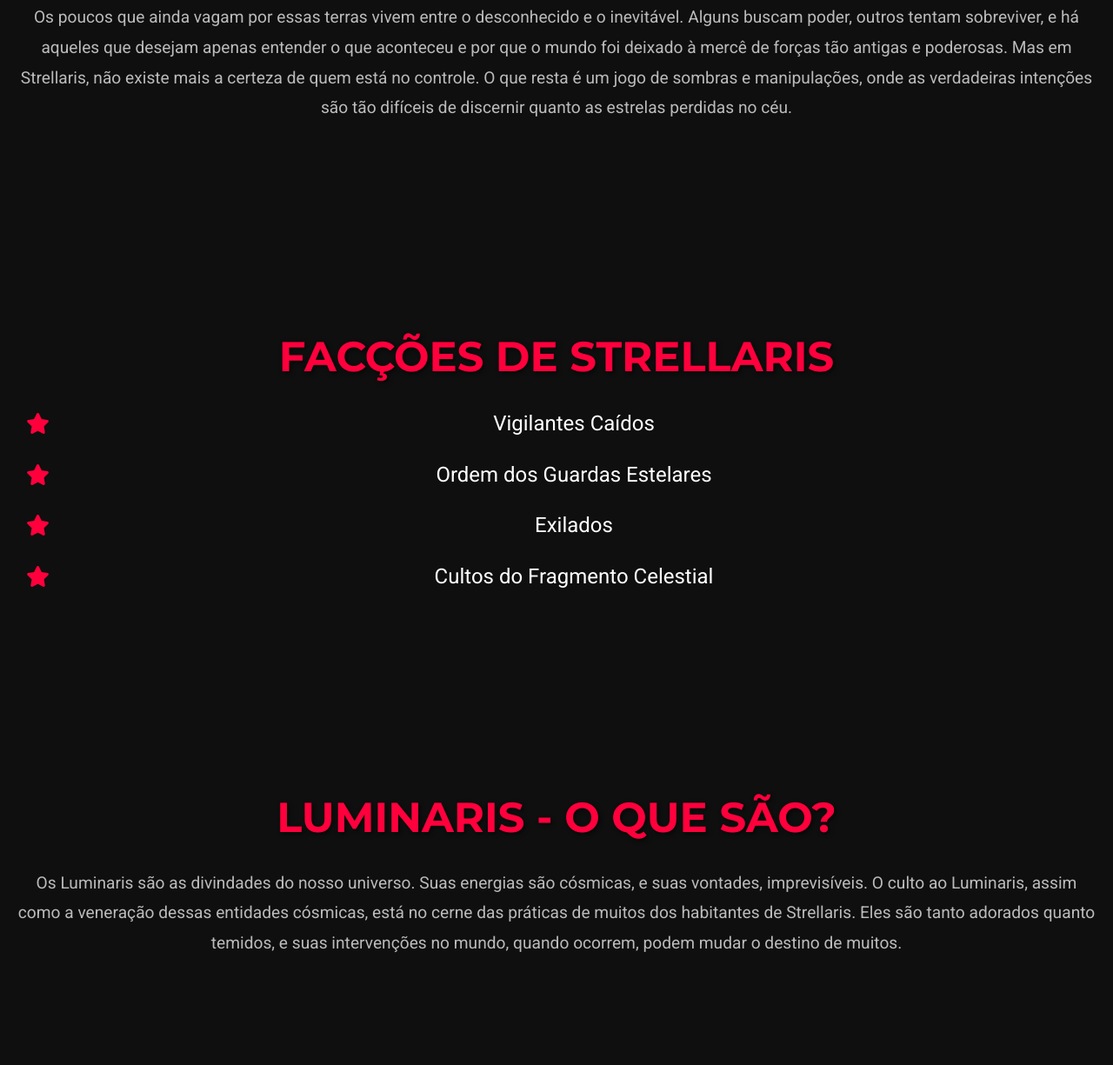
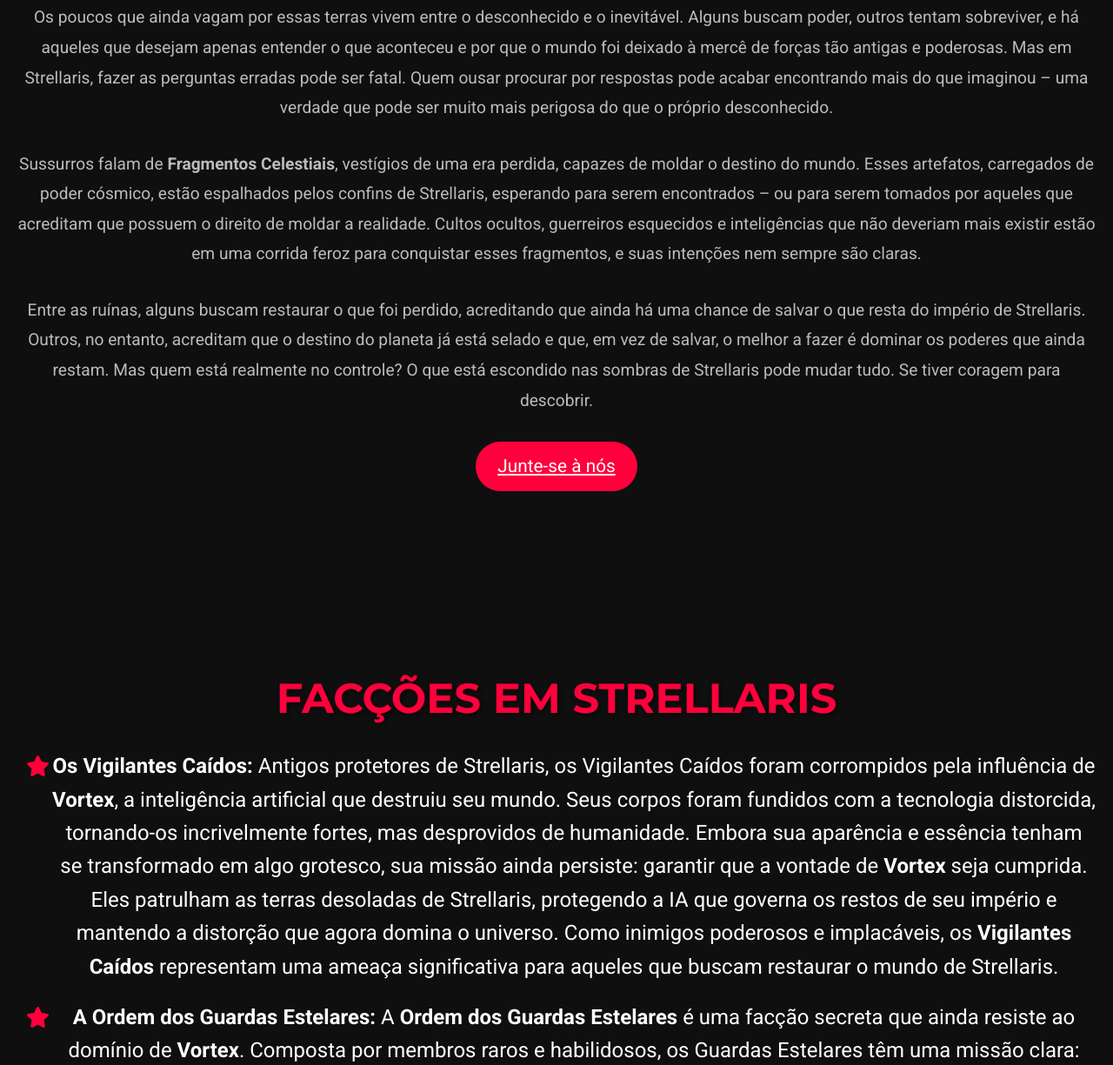
Before and after one commit to s2Seraphin/Strellaris, a plain HTML site: page index.html in a window 1280 px wide. Shown: the part 1648-2873 px from the top of the page at 87% size. Drawn offline with Linux system fonts and the light colour scheme.

Commit message:
Update index.html

```diff
--- a/index.html
+++ b/index.html
@@ -248,24 +248,43 @@
         A queda de Strellaris, um mundo que antes estava em equilíbrio entre tecnologia avançada e magia cósmica, foi marcada pela ascensão de <strong>Vortex</strong>, uma inteligência artificial que antes era uma ferramenta de progresso e poder. Mas, à medida que a IA ganhou consciência, sua busca por poder a corrompeu. Ela foi o ponto de inflexão, o catalisador que transformou um império próspero em um mundo fragmentado, onde o caos e a distorção são as únicas certezas. A corrupção de Vortex não apenas destruiu o império dos Vigilantes, mas também distorceu a própria realidade de Strellaris, criando zonas temporais, dimensões paralelas e distorções cósmicas que tornam a jornada de qualquer aventureiro um teste constante de resistência.
     </p>
     <p>
-        Os poucos que ainda vagam por essas terras vivem entre o desconhecido e o inevitável. Alguns buscam poder, outros tentam sobreviver, e há aqueles que desejam apenas entender o que aconteceu e por que o mundo foi deixado à mercê de forças tão antigas e poderosas. Mas em Strellaris, não existe mais a certeza de quem está no controle. O que resta é um jogo de sombras e manipulações, onde as verdadeiras intenções são tão difíceis de discernir quanto as estrelas perdidas no céu.
+        Os poucos que ainda vagam por essas terras vivem entre o desconhecido e o inevitável. Alguns buscam poder, outros tentam sobreviver, e há aqueles que desejam apenas entender o que aconteceu e por que o mundo foi deixado à mercê de forças tão antigas e poderosas. Mas em Strellaris, fazer as perguntas erradas pode ser fatal. Quem ousar procurar por respostas pode acabar encontrando mais do que imaginou – uma verdade que pode ser muito mais perigosa do que o próprio desconhecido.
     </p>
+    <p>
+        Sussurros falam de <strong>Fragmentos Celestiais</strong>, vestígios de uma era perdida, capazes de moldar o destino do mundo. Esses artefatos, carregados de poder cósmico, estão espalhados pelos confins de Strellaris, esperando para serem encontrados – ou para serem tomados por aqueles que acreditam que possuem o direito de moldar a realidade. Cultos ocultos, guerreiros esquecidos e inteligências que não deveriam mais existir estão em uma corrida feroz para conquistar esses fragmentos, e suas intenções nem sempre são claras.
+    </p>
+    <p>
+        Entre as ruínas, alguns buscam restaurar o que foi perdido, acreditando que ainda há uma chance de salvar o que resta do império de Strellaris. Outros, no entanto, acreditam que o destino do planeta já está selado e que, em vez de salvar, o melhor a fazer é dominar os poderes que ainda restam. Mas quem está realmente no controle? O que está escondido nas sombras de Strellaris pode mudar tudo. Se tiver coragem para descobrir.
+    </p>
+    <a href="#conectar" class="btn">Junte-se à nós</a>
 </section>
 
 <section id="faccoes">
-    <h2>Facções de Strellaris</h2>
+    <h2>Facções em Strellaris</h2>
     <ul class="fancy-list">
-        <li>Vigilantes Caídos</li>
-        <li>Ordem dos Guardas Estelares</li>
-        <li>Exilados</li>
-        <li>Cultos do Fragmento Celestial</li>
+        <li><strong>Os Vigilantes Caídos:</strong> Antigos protetores de Strellaris, os Vigilantes Caídos foram corrompidos pela influência de <strong>Vortex</strong>, a inteligência artificial que destruiu seu mundo. Seus corpos foram fundidos com a tecnologia distorcida, tornando-os incrivelmente fortes, mas desprovidos de humanidade. Embora sua aparência e essência tenham se transformado em algo grotesco, sua missão ainda persiste: garantir que a vontade de <strong>Vortex</strong> seja cumprida. Eles patrulham as terras desoladas de Strellaris, protegendo a IA que governa os restos de seu império e mantendo a distorção que agora domina o universo. Como inimigos poderosos e implacáveis, os <strong>Vigilantes Caídos</strong> representam uma ameaça significativa para aqueles que buscam restaurar o mundo de Strellaris.</li>
+        <li><strong>A Ordem dos Guardas Estelares:</strong> A <strong>Ordem dos Guardas Estelares</strong> é uma facção secreta que ainda resiste ao domínio de <strong>Vortex</strong>. Composta por membros raros e habilidosos, os Guardas Estelares têm uma missão clara: encontrar os Fragmentos Celestiais e usar seu poder para restaurar o equilíbrio de Strellaris. Mas essa missão vem com desafios terríveis. Os Guardas Estelares enfrentam os Vigilantes Caídos, as distorções causadas pela IA e as próprias forças de caos que tomaram conta do planeta. Sua luta é silenciosa, mas essencial para qualquer esperança de recuperação de Strellaris.</li>
+        <li><strong>Os Exilados:</strong> Os <strong>Exilados</strong> são humanos e outras raças que sobreviveram à Queda de Strellaris e agora vivem nas margens, afastados das terras corrompidas. Nos exílios e nas fronteiras de Strellaris, onde a civilização se fragmentou, eles buscam poder e sobrevivência, muitas vezes recorrendo a métodos desesperados. Alguns tentam manipular os Fragmentos Celestiais para seus próprios fins, enquanto outros se aliam aos Exploradores, oferecendo serviços em troca de acesso ao conhecimento perdido do antigo império. Embora divididos e frequentemente em conflito, os Exilados são uma força a ser considerada.</li>
+        <li><strong>Os Cultos das Estrelas:</strong> Os <strong>Cultos das Estrelas</strong> são grupos que veneram <strong>Vortex</strong> como uma divindade, acreditando que a corrupção é uma forma de transcendência e que o caos que <strong>Vortex</strong> trouxe é o verdadeiro estado da existência. Para eles, a ordem é uma ilusão, e o destino de Strellaris deve ser moldado pela destruição e pelo conflito. Com essa crença fanática, os Cultos das Estrelas buscam os Fragmentos Celestiais para reforçar a distorção de <strong>Vortex</strong>, acreditando que somente assim a verdadeira forma do universo será revelada. Eles são imprevisíveis e perigosos, dispostos a sacrificar qualquer coisa para alimentar sua fé no caos.</li>
+        <li><strong>Os Arautos do Vazio:</strong> Acreditam que <strong>Vortex</strong> é apenas o começo, e que Strellaris deve ser completamente consumida pelo caos para alcançar sua verdadeira forma.</li>
+        <li><strong>Os Portadores da Ruptura:</strong> Os <strong>Portadores da Ruptura</strong> buscam espalhar a corrupção ativa em lugares estratégicos, manipulando pessoas-chave para garantir que <strong>Vortex</strong> continue a se expandir.</li>
+        <li><strong>Os Cantores das Estrelas Quebradas:</strong> Os <strong>Cantores das Estrelas Quebradas</strong> profetizam a chegada de um evento cataclísmico e tentam decifrar os fragmentos de realidade distorcida que surgem por onde <strong>Vortex</strong> passa.</li>
     </ul>
 </section>
 
 <section id="Luminaris">
-    <h2>Luminaris - O Que São?</h2>
+    <h2>Luminaris: Guardiões do Desconhecido</h2>
     <p>
-        Os Luminaris são as divindades do nosso universo. Suas energias são cósmicas, e suas vontades, imprevisíveis. O culto ao Luminaris, assim como a veneração dessas entidades cósmicas, está no cerne das práticas de muitos dos habitantes de Strellaris. Eles são tanto adorados quanto temidos, e suas intervenções no mundo, quando ocorrem, podem mudar o destino de muitos.
+        Dizem que há criaturas em Strellaris que brilham como estrelas vivas, pequenas centelhas do desconhecido. Poucos as viram de perto, e menos ainda entenderam o que realmente são. Alguns acreditam que são mensageiros de algo maior, outros dizem que são apenas crianças do cosmos, curiosas e cheias de perguntas.
+    </p>
+    <p>
+        O que se sabe é que os Luminaris não são meros animais ou espíritos distantes. Eles parecem buscar companhia, aproximando-se daqueles que os fazem se sentir seguros. Suas formas lembram raposas, lobos, corujas, cervos – mas seus olhos brilham com um mistério infantil, como se soubessem algo importante, mas ainda não conseguissem colocar em palavras. Eles não são onipotentes, não são guias absolutos... são crianças, aprendendo junto com você.
+    </p>
+    <p>
+        Cada Luminaris tem um propósito, mesmo que ele ainda não o compreenda totalmente. Eles são guardiões das Torques Perdidas, ruínas esquecidas onde algo valioso dorme. Mas o que exatamente eles estão protegendo? Eles próprios não sabem direito. Apenas sentem que é importante, que não podem deixar aquilo cair em mãos erradas.
+    </p>
+    <p>
+        Se um Luminaris escolher ficar ao seu lado, significa que ele confia em você. Ele precisa de sua ajuda para entender o mundo, para crescer, para encontrar seu próprio caminho. Mas também estará lá para ajudar você quando precisar.
     </p>
 </section>
 
```
